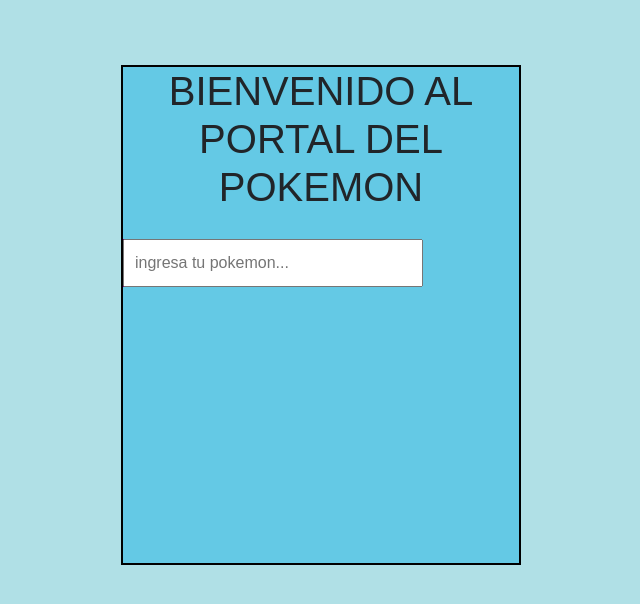
After one commit to HubelSB/chikisoft, a PHP site: page /chikisoft/vistas/pokemon.php in a window 1280 px wide. The commit adds this page. Shown: the top 604 px of the page, without its empty margins (356-996 px from the left). Run offline with PHP 8.4, Linux system fonts and the light colour scheme.

Commit message:
20_04_2023

```diff
--- a/controladores/salir.php
+++ b/controladores/salir.php
@@ -1,5 +1,9 @@
 <?php
 
 session_start();
+// destruyo la sesion
 session_destroy();
-header
+// regreso al login
+header("Location: http://localhost/chikisoft/vistas/portal.php");
+
+?>
--- /dev/null
+++ b/css/style.css
@@ -0,0 +1,63 @@
+* {
+    margin: 0;
+    padding: 0;
+    box-sizing: border-box;
+    color: var(--clr-black);
+    font-family: 'Rubik', sans-serif;
+}
+body {
+    font-family: 'Rajdhani', sans-serif;
+    height: 100%;
+    text-align: center;
+    background: powderblue;
+ }
+header {
+    padding-block: 1rem;
+    box-shadow: 0 0 2rem -1rem rgba(0, 0, 0, .5);
+}
+form {
+    width: 200px;
+    margin: 20px auto;
+    background: purple;
+    text-align: center;
+    position: absolute;
+
+}
+
+input {
+    width: 150%;
+    padding: 10px
+
+}
+.contenido{
+    width: 400px;
+    height: 500px;
+    background-color: rgb(100, 201, 229);
+    /* centrar vertical y horizontalmente */
+    position: absolute;
+    top: 10%;
+    left: 40%;
+    margin: -15px 0 0 -35px;
+    border: 2px solid black;
+}
+img{
+    margin: auto;
+    text-align: center;
+    height: 200px;
+    width: 150px;
+    border: 3px solid rgb(118, 17, 17);
+}
+.elem{
+    background: rgb(28, 5, 156);
+}
+p{
+    background: paleturquoise;
+    height: 20px;
+    width: 200px;
+    text-align: center;
+    border: 1px solid black;
+
+}
+h1{
+    font-family: arial, helvetica, roboto, "new times roman", lato;
+}
--- /dev/null
+++ b/js/main.js
@@ -0,0 +1,19 @@
+const searchPokemon = event => {
+    event.preventDefault();
+    const { value } = event.target.pokemon;
+    const url = ` https://pokeapi.co/api/v2/pokemon/${value.toLowerCase()}`
+
+    fetch(url)
+        .then(response => response.json())
+        .then(data => {
+            let element = document.getElementById('elem')
+            element.innerHTML = `
+            <p>NOMBRE : ${data.name }</p>
+            <p>ORDEN: ${data.order}</p>
+            <p>ID: ${data.id}</p>
+            <img src='${data.sprites.front_default}'/>
+            `;
+            console.log(data)
+        })
+        .catch(err => console.log(err))
+}
--- a/vistas/cuerpo.php
+++ b/vistas/cuerpo.php
@@ -1,7 +1,7 @@
 <body>
     <div class="main_container">
-        <p>
-este es el portal
+        <h1>PORTAL DE CHIKISOFT</h1>
+        <p>Lorem ipsum dolor sit amet consectetur adipisicing elit. Perspiciatis, numquam distinctio voluptatum impedit vel quo quaerat, repudiandae, quae similique aut minus recusandae dolores? Officiis eaque ab saepe adipisci sint quia!
         </p>
     </div>
 </body>
--- a/vistas/menu.php
+++ b/vistas/menu.php
@@ -1,4 +1,4 @@
 <ul>
-    <li>opcion1</li>
-      <li>opcion2</li>
+    <li> opcion1 </li>
+    <li> opcion2 </li>
 </ul>
--- a/vistas/pie.php
+++ b/vistas/pie.php
@@ -1,5 +1,6 @@
 <footer>
     <div>
-        este es el pie
+       este es el pie de pagina
+       <a href="http://localhost/chikisoft/controladores/salir.php">Salir</a>
     </div>
 </footer>
--- /dev/null
+++ b/vistas/pokemon.php
@@ -0,0 +1,26 @@
+
+<!DOCTYPE html>
+<html lang="en">
+
+<head>
+<link href="https://cdn.jsdelivr.net/npm/bootstrap@5.0.0-beta3/dist/css/bootstrap.min.css" rel="stylesheet" integrity="sha384-eOJMYsd53ii+scO/bJGFsiCZc+5NDVN2yr8+0RDqr0Ql0h+rP48ckxlpbzKgwra6" crossorigin="anonymous">
+    <!-- JavaScript Bundle with Popper -->
+   <link rel="stylesheet" href="http://localhost/chikisoft/css/style.css">
+    <script src="https://cdn.jsdelivr.net/npm/bootstrap@5.0.0-beta3/dist/js/bootstrap.bundle.min.js" integrity="sha384-JEW9xMcG8R+pH31jmWH6WWP0WintQrMb4s7ZOdauHnUtxwoG2vI5DkLtS3qm9Ekf" crossorigin="anonymous"></script>
+</head>
+
+<body>
+    <div class="contenido">
+<H1>BIENVENIDO AL PORTAL DEL POKEMON</H1>
+
+    <div id='elem'>
+
+    </div>
+    <form action="" onsubmit="searchPokemon(event)" class="pok">
+        <input type="text" name="pokemon" autocomplete="off" placeholder="ingresa tu pokemon..." >
+    </form>
+</div>
+    <script src="../js/main.js"></script>
+</body>
+
+</html>
```
Also changed, not shown: controladores/controladorinicial.php (+3 -4 lines), controladores/validar.php (+21 -0 lines), css/estilo.css (+3 -5 lines), index.php (+6 -9 lines), vistas/login.php (+11 -11 lines), vistas/portal.php (+10 -6 lines).
